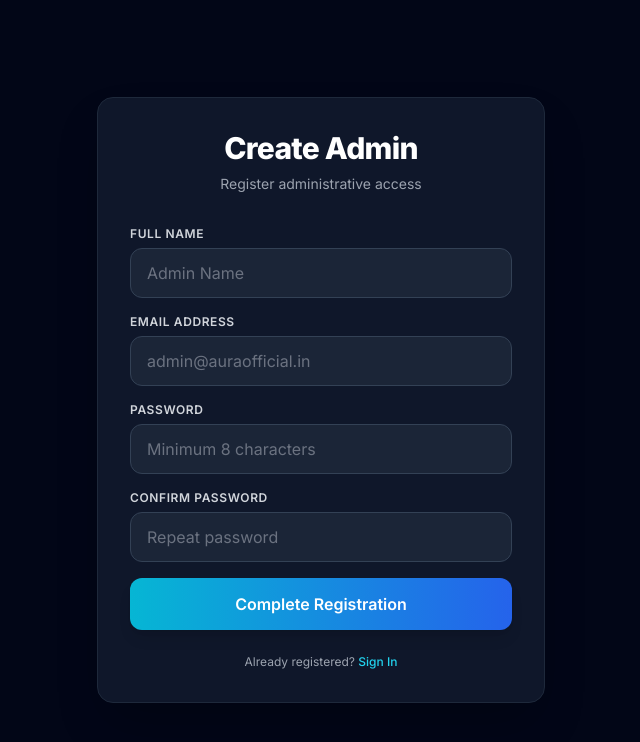
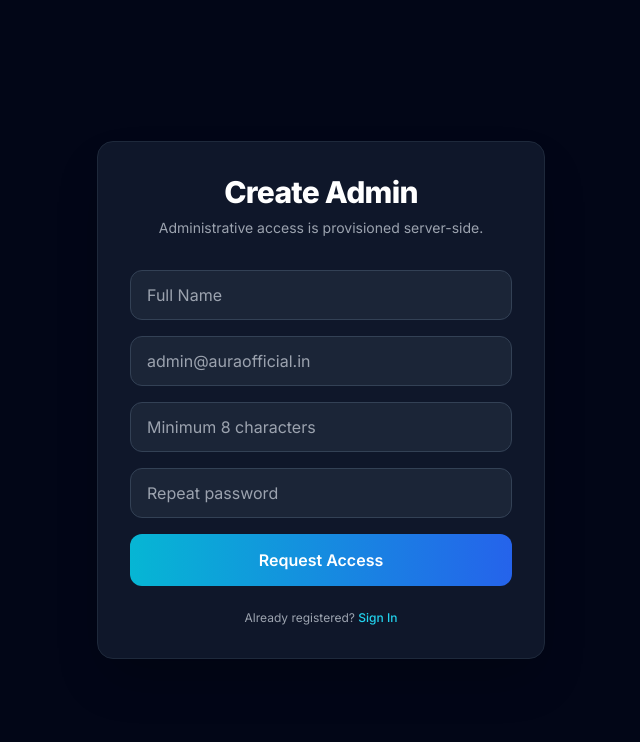
Before and after one commit to vinay6378/aura, a React (Create React App) app: page /admin/signup in a window 1280 px wide. Shown: the top 742 px of the page, without its empty margins (319-959 px from the left). Built offline with nearby package versions, Linux system fonts and the light colour scheme.

Commit message:
fix: prevent public admin account self-provisioning

```diff
--- a/src/admin/AdminSignup.js
+++ b/src/admin/AdminSignup.js
@@ -1,7 +1,7 @@
 import React, { useState } from 'react';
 import { useNavigate, Link } from 'react-router-dom';
 import { motion } from 'framer-motion';
-import axios from 'axios';
+import { apiCall } from '../services/dataService';
 
 const AdminSignup = () => {
   const [name, setName] = useState('');
@@ -15,31 +15,12 @@ const AdminSignup = () => {
   const handleSignup = async (e) => {
     e.preventDefault();
     setError('');
-
-    if (password !== confirmPassword) {
-      setError('Passwords do not match.');
-      return;
-    }
-
-    if (password.length < 8) {
-      setError('Password must be at least 8 characters long.');
-      return;
-    }
+    if (password !== confirmPassword) return setError('Passwords do not match.');
+    if (password.length < 8) return setError('Password must be at least 8 characters long.');
 
     setLoading(true);
-
     try {
-      // Always use real Python API
-      const res = await axios.post('http://localhost:5000/api/auth', { action: 'signup', name, email, password });
-      if (res.data?.token) {
-        localStorage.setItem('aura_admin_token', res.data.token);
-        localStorage.setItem('aura_admin_user', JSON.stringify(res.data.user));
-        navigate('/admin');
-      } else {
-        setError(res.data?.error || 'Registration failed.');
-      }
-    } catch (err) {
-      setError(err.response?.data?.error || 'Registration failed.');
+      setError('Administrator registration is currently disabled. Use the seeded admin account or configure provisioning on the server.');
     } finally {
       setLoading(false);
     }
@@ -47,94 +28,20 @@ const AdminSignup = () => {
 
   return (
     <div className="min-h-screen flex items-center justify-center bg-slate-950 px-4">
-      <motion.div
-        initial={{ opacity: 0, scale: 0.95 }}
-        animate={{ opacity: 1, scale: 1 }}
-        className="max-w-md w-full bg-slate-900 border border-slate-800 p-8 rounded-2xl shadow-2xl"
-      >
+      <motion.div initial={{ opacity: 0, scale: 0.95 }} animate={{ opacity: 1, scale: 1 }} className="max-w-md w-full bg-slate-900 border border-slate-800 p-8 rounded-2xl shadow-2xl">
         <div className="text-center mb-8">
           <h1 className="text-3xl font-extrabold text-white tracking-tight">Create Admin</h1>
-          <p className="text-gray-400 text-sm mt-2">Register administrative access</p>
+          <p className="text-gray-400 text-sm mt-2">Administrative access is provisioned server-side.</p>
         </div>
-
-        {error && (
-          <div className="p-3.5 mb-6 text-sm text-rose-400 bg-rose-950/40 border border-rose-800/60 rounded-xl text-center">
-            {error}
-          </div>
-        )}
-
+        {error && <div role="alert" className="p-3.5 mb-6 text-sm text-rose-400 bg-rose-950/40 border border-rose-800/60 rounded-xl text-center">{error}</div>}
         <form onSubmit={handleSignup} className="space-y-4">
-          <div>
-            <label className="block text-xs font-semibold uppercase tracking-wider text-gray-300 mb-1.5">
-              Full Name
-            </label>
-            <input
-              type="text"
-              required
-              value={name}
-              onChange={(e) => setName(e.target.value)}
-              className="w-full px-4 py-3 bg-slate-800/80 border border-slate-700 rounded-xl text-white placeholder-gray-500 focus:outline-none focus:border-cyan-500 transition"
-              placeholder="Admin Name"
-            />
-          </div>
-
-          <div>
-            <label className="block text-xs font-semibold uppercase tracking-wider text-gray-300 mb-1.5">
-              Email Address
-            </label>
-            <input
-              type="email"
-              required
-              value={email}
-              onChange={(e) => setEmail(e.target.value)}
-              className="w-full px-4 py-3 bg-slate-800/80 border border-slate-700 rounded-xl text-white placeholder-gray-500 focus:outline-none focus:border-cyan-500 transition"
-              placeholder="admin@auraofficial.in"
-            />
-          </div>
-
-          <div>
-            <label className="block text-xs font-semibold uppercase tracking-wider text-gray-300 mb-1.5">
-              Password
-            </label>
-            <input
-              type="password"
-              required
-              value={password}
-              onChange={(e) => setPassword(e.target.value)}
-              className="w-full px-4 py-3 bg-slate-800/80 border border-slate-700 rounded-xl text-white placeholder-gray-500 focus:outline-none focus:border-cyan-500 transition"
-              placeholder="Minimum 8 characters"
-            />
-          </div>
-
-          <div>
-            <label className="block text-xs font-semibold uppercase tracking-wider text-gray-300 mb-1.5">
-              Confirm Password
-            </label>
-            <input
-              type="password"
-              required
-              value={confirmPassword}
-              onChange={(e) => setConfirmPassword(e.target.value)}
-              className="w-full px-4 py-3 bg-slate-800/80 border border-slate-700 rounded-xl text-white placeholder-gray-500 focus:outline-none focus:border-cyan-500 transition"
-              placeholder="Repeat password"
-            />
-          </div>
-
-          <button
-            type="submit"
-            disabled={loading}
-            className="w-full py-3.5 px-4 bg-gradient-to-r from-cyan-500 to-blue-600 hover:from-cyan-400 hover:to-blue-500 text-white font-semibold rounded-xl shadow-lg transition duration-200 disabled:opacity-50 mt-2"
-          >
-            {loading ? 'Registering...' : 'Complete Registration'}
-          </button>
+          <input aria-label="Full Name" type="text" required value={name} onChange={(e) => setName(e.target.value)} className="w-full px-4 py-3 bg-slate-800/80 border border-slate-700 rounded-xl text-white" placeholder="Full Name" />
+          <input aria-label="Email Address" type="email" required value={email} onChange={(e) => setEmail(e.target.value)} className="w-full px-4 py-3 bg-slate-800/80 border border-slate-700 rounded-xl text-white" placeholder="admin@auraofficial.in" />
+          <input aria-label="Password" type="password" required value={password} onChange={(e) => setPassword(e.target.value)} className="w-full px-4 py-3 bg-slate-800/80 border border-slate-700 rounded-xl text-white" placeholder="Minimum 8 characters" />
+          <input aria-label="Confirm Password" type="password" required value={confirmPassword} onChange={(e) => setConfirmPassword(e.target.value)} className="w-full px-4 py-3 bg-slate-800/80 border border-slate-700 rounded-xl text-white" placeholder="Repeat password" />
+          <button type="submit" disabled={loading} className="w-full py-3.5 px-4 bg-gradient-to-r from-cyan-500 to-blue-600 text-white font-semibold rounded-xl disabled:opacity-50">{loading ? 'Checking...' : 'Request Access'}</button>
         </form>
-
-        <div className="mt-6 text-center text-xs text-gray-400">
-          Already registered?{' '}
-          <Link to="/admin/login" className="text-cyan-400 hover:underline font-medium">
-            Sign In
-          </Link>
-        </div>
+        <div className="mt-6 text-center text-xs text-gray-400">Already registered? <Link to="/admin/login" className="text-cyan-400 hover:underline font-medium">Sign In</Link></div>
       </motion.div>
     </div>
   );
```
